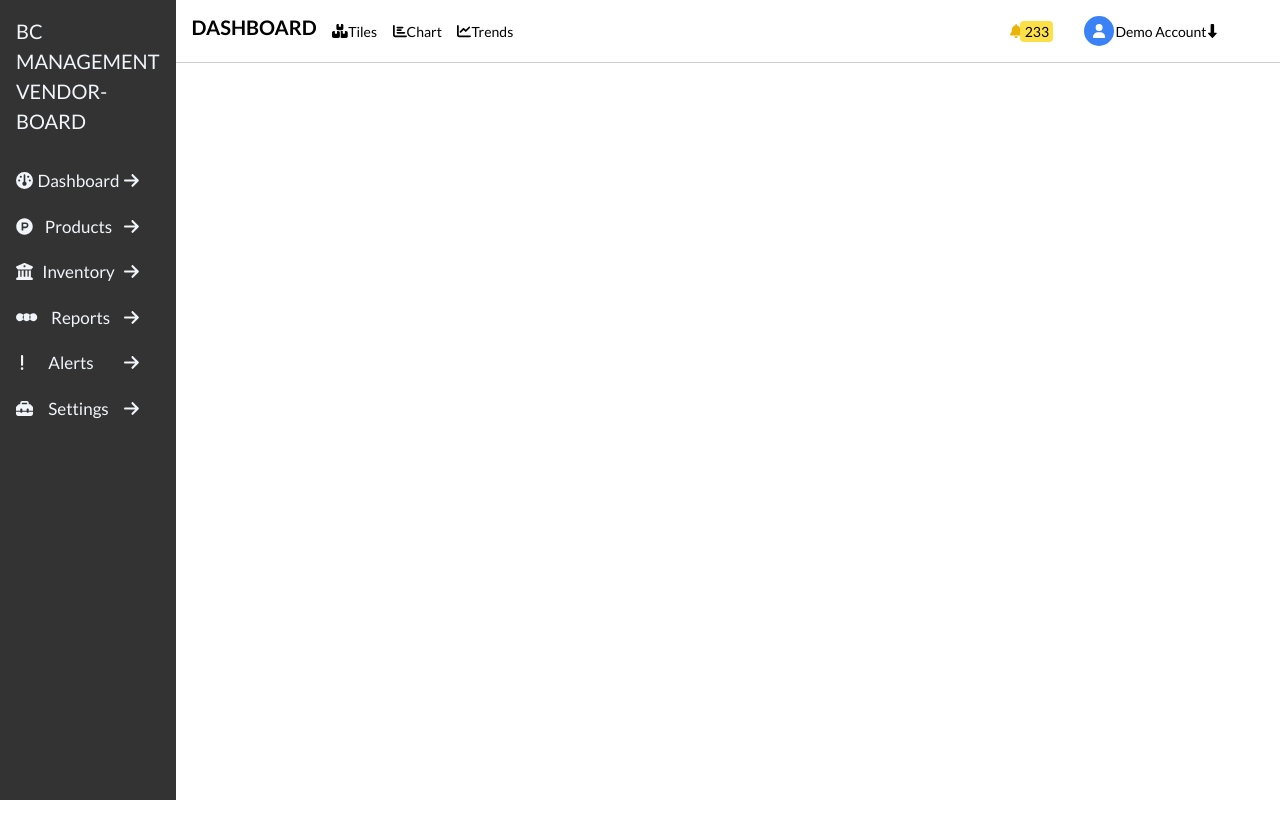
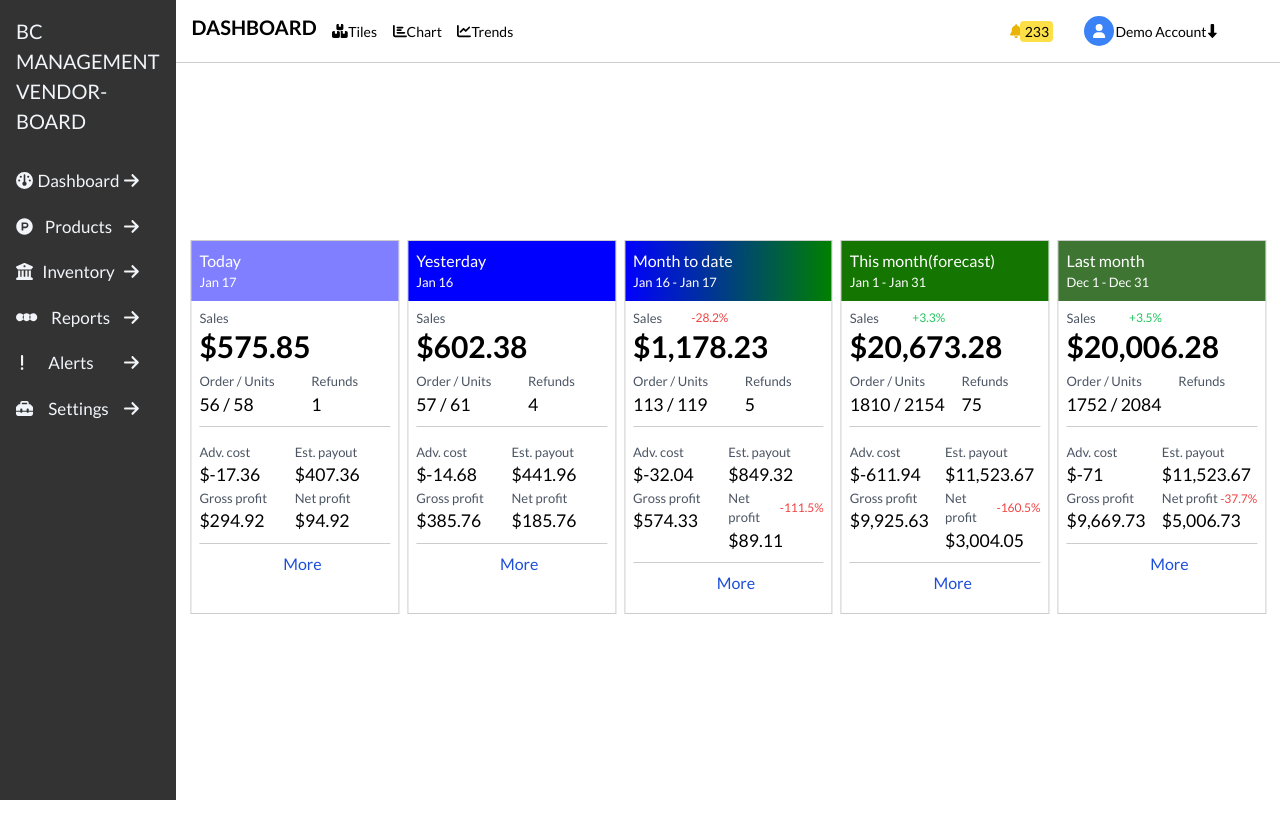
Before and after one commit to dkmakyer/admin-dashboard, a React (Vite) app: page /tiles in a window 1280 px wide. Shown: the top 838 px of the page. Built offline with nearby package versions, Linux system fonts and the light colour scheme.

Commit message:
updated the routes

```diff
--- a/src/App.jsx
+++ b/src/App.jsx
@@ -1,31 +1,40 @@
-import React from 'react'
-import "./App.css"
-import { BrowserRouter, Routes, Route } from 'react-router-dom'
-import Dashboard from './pages/dashboard/Dashboard'
-import SideBar from './components/side-bar/SideBar'
-import Header from './components/header/Header'
+import React from "react";
+import "./App.css";
+import { BrowserRouter, Routes, Route, Navigate } from "react-router-dom";
+import Dashboard from "./pages/dashboard/Dashboard";
+import SideBar from "./components/side-bar/SideBar";
+import Header from "./components/header/Header";
+import Tiles from "./components/tiles/Tiles";
+import Charts from "./components/charts/Charts";
+import Trends from "./components/trends/Trends";
 
 const App = () => {
   return (
-    <div className='relative max-h-[100vh]'>
-      <BrowserRouter >
-        <div className='flex flex-row'>
-        <SideBar/>
-        <Header/>
+    <div className="relative max-h-[100vh]">
+      <BrowserRouter>
+        <div className="flex flex-row">
+          <SideBar />
+          <Header />
         </div>
         <div className="main-screen absolute translate-y-[-30px] w-[85.3vw] h-[89.8vh] translate-x-[11.4rem] translate-y-[-35.5rem]">
-        <Routes>
-          <Route path="/" element={<Dashboard/>}/>
-          {/* <Route path="/products" element={<Products/>}/>
-          <Route path="/inventory" element={<Inventory/>}/>
-          <Route path="/reports" element={<Reports/>}/>
-          <Route path="/alerts" element={<Alerts/>}/>
-          <Route path="/settings" element={<Settings/>}/> */}
-        </Routes>
+          <Routes>
+            <Route path="/" element={<Dashboard />}>
+              <Route path="tiles" element={<Tiles />} />
+              <Route path="charts" element={<Charts />} />
+              <Route path="trends" element={<Trends />} />
+            </Route>
+
+            {/* <Route path="/products" element={<Products />} />
+            <Route path="/inventory" element={<Inventory />} />
+            <Route path="/reports" element={<Reports />} />
+            <Route path="/alerts" element={<Alerts />} />
+            <Route path="/settings" element={<Settings />} /> */}
+            <Route path="*" element={<Navigate to="/" replace />} />
+          </Routes>
         </div>
       </BrowserRouter>
     </div>
-  )
-}
+  );
+};
 
-export default App
+export default App;
--- /dev/null
+++ b/src/components/charts/Charts.jsx
@@ -0,0 +1,12 @@
+import React from 'react'
+import "./Charts.css"
+
+const Charts = () => {
+  return (
+    <div>
+
+    </div>
+  )
+}
+
+export default Charts
--- a/src/components/sales-container/SalesContainer.css
+++ b/src/components/sales-container/SalesContainer.css
@@ -43,6 +43,6 @@
     cursor: pointer;
 }
 .closeIcon:hover{
-    background-color: rgba(0, 0, 0, 0.9);
-    color: rgb(255, 255, 255);
+    background-color: rgba(0, 0, 0, 0.4);
+    color: rgba(0, 14, 206, 0.5);
 }
--- /dev/null
+++ b/src/components/tiles/Tiles.jsx
@@ -0,0 +1,17 @@
+import React from 'react'
+import "./Tiles.css"
+import SalesContainer from '../sales-container/SalesContainer'
+
+const Tiles = () => {
+  return (
+    <div className='flex flex-row gap-2'>
+      <SalesContainer time="Today" date="Jan 17" bg="first" sales="575.85" orders="56" units="58" refunds="1" cost="17.36" payout="407.36" gross="294.92" net="94.92" topLoss={""} downLoss={""}/>
+      <SalesContainer time="Yesterday" date="Jan 16" bg="second" sales="602.38" orders="57" units="61" refunds="4" cost="14.68" payout="441.96" gross="385.76" net="185.76" topLoss={""} downLoss={""}/>
+      <SalesContainer time="Month to date" date="Jan 16 - Jan 17" bg="third" sales="1,178.23" orders="113" units="119" refunds="5" cost="32.04" payout="849.32" gross="574.33" net="89.11" topLoss={"-28.2%"} downLoss={"-111.5%"}/>
+      <SalesContainer time="This month(forecast)" date="Jan 1 - Jan 31" bg="forth" sales="20,673.28" orders="1810" units="2154" refunds="75" cost="611.94" payout="11,523.67" gross="9,925.63" net="3,004.05" topLoss={"+3.3%"} downLoss={"-160.5%"}/>
+      <SalesContainer time="Last month" date="Dec 1 - Dec 31" bg="fifth" sales="20,006.28" orders="1752" units="2084" refunds="" cost="71" payout="11,523.67" gross="9,669.73" net="5,006.73" topLoss={"+3.5%"} downLoss={"-37.7%"}/>
+    </div>
+  )
+}
+
+export default Tiles
--- /dev/null
+++ b/src/components/trends/Trends.jsx
@@ -0,0 +1,12 @@
+import React from 'react'
+import "./Trends.css"
+
+const Trends = () => {
+  return (
+    <div>
+
+    </div>
+  )
+}
+
+export default Trends
--- a/src/pages/dashboard/Dashboard.jsx
+++ b/src/pages/dashboard/Dashboard.jsx
@@ -1,16 +1,12 @@
 import React from 'react'
 import "./Dashboard.css";
-import SalesContainer from '../../components/sales-container/SalesContainer';
+import { Outlet } from 'react-router-dom';
 
 const Dashboard = () => {
   return (
     <>
-      <div className="dashboard-container p-2 flex flex-row gap-2">
-      <SalesContainer time="Today" date="Jan 17" bg="first" sales="575.85" orders="56" units="58" refunds="1" cost="17.36" payout="407.36" gross="294.92" net="94.92" topLoss={""} downLoss={""}/>
-      <SalesContainer time="Yesterday" date="Jan 16" bg="second" sales="602.38" orders="57" units="61" refunds="4" cost="14.68" payout="441.96" gross="385.76" net="185.76" topLoss={""} downLoss={""}/>
-      <SalesContainer time="Month to date" date="Jan 16 - Jan 17" bg="third" sales="1,178.23" orders="113" units="119" refunds="5" cost="32.04" payout="849.32" gross="574.33" net="89.11" topLoss={"-28.2%"} downLoss={"-111.5%"}/>
-      <SalesContainer time="This month(forecast)" date="Jan 1 - Jan 31" bg="forth" sales="20,673.28" orders="1810" units="2154" refunds="75" cost="611.94" payout="11,523.67" gross="9,925.63" net="3,004.05" topLoss={"+3.3%"} downLoss={"-160.5%"}/>
-      <SalesContainer time="Last month" date="Dec 1 - Dec 31" bg="fifth" sales="20,006.28" orders="1752" units="2084" refunds="" cost="71" payout="11,523.67" gross="9,669.73" net="5,006.73" topLoss={"+3.5%"} downLoss={"-37.7%"}/>
+      <div className="dashboard-container p-2">
+        <Outlet/>
       </div>
     </>
   )
```
Also changed, not shown: src/components/charts/Charts.css (added), src/components/tiles/Tiles.css (added), src/components/trends/Trends.css (added).
